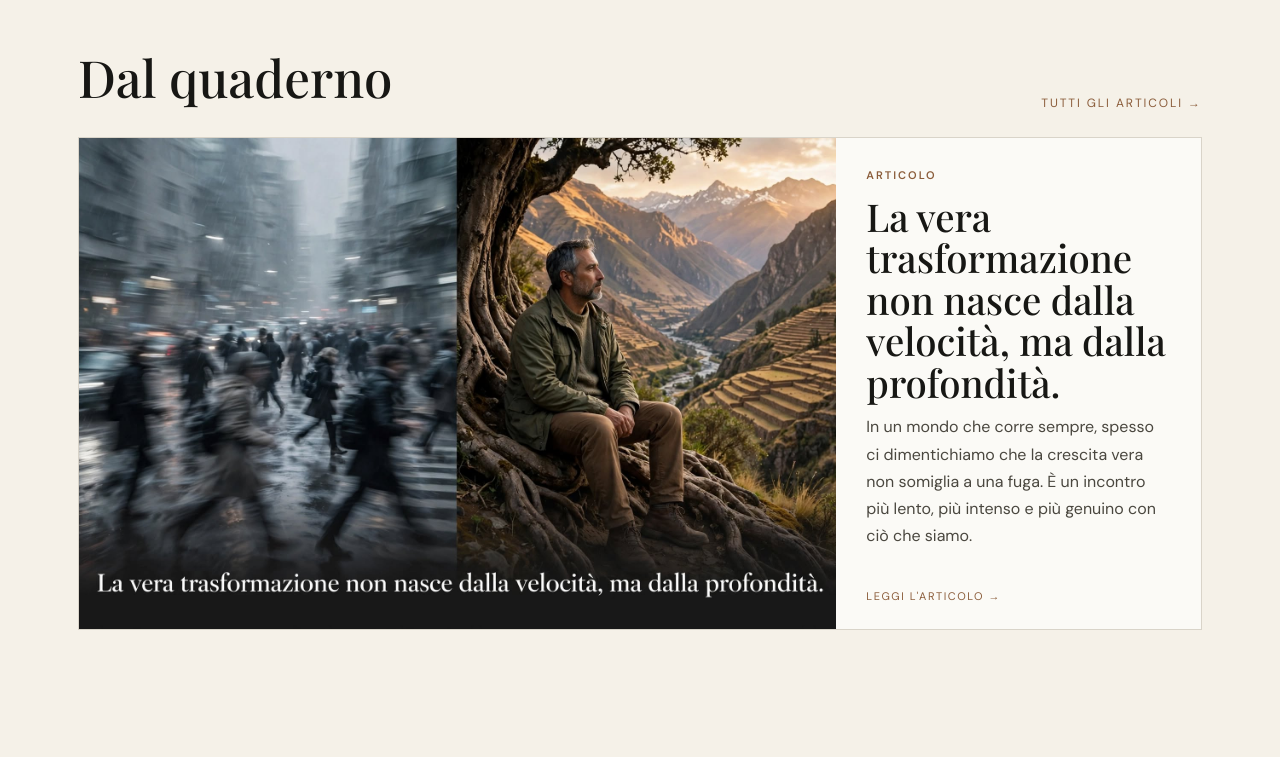
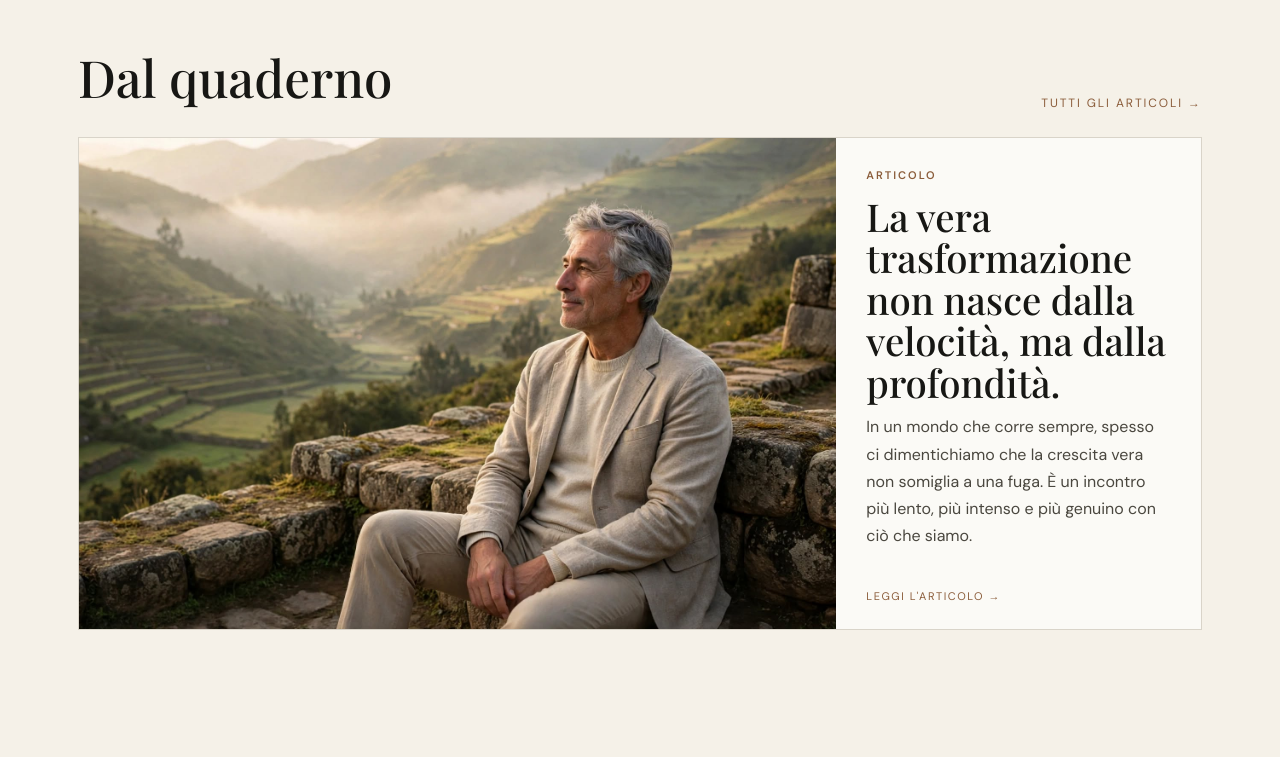
Before and after one commit to mncusco/Blog, a plain HTML site: page index.html in a window 1280 px wide. Shown: the part 660-1417 px from the top of the page. Drawn offline with nearby package versions, Linux system fonts and the light colour scheme.

Commit message:
Home: nuova foto nella feature card (La velocita) sostituisce il placeholder, copertina articolo invariata

```diff
--- a/index.html
+++ b/index.html
@@ -37,7 +37,7 @@
 <main>
 <section class="hero"><div class="hero-bg"><img src="https://mncusco.github.io/Blog/images/hero-mountain-sunrise.jpg" alt="Viandante in piedi su una roccia di fronte a una vetta andina avvolta nel sole."></div><div class="hero-inner"><div><div class="eyebrow">Una voce personale · dal 1971</div><h1>Per educare un essere umano bisogna partire dal cuore.</h1><p>Un luogo per pensare, raccontare, mettere in discussione ciò che crediamo di sapere e condividere ciò che la vita ha insegnato.</p></div><div class="hero-note"><strong>Non una scuola. Non una formula.</strong>Un archivio vivo di esperienze, idee, incontri e domande. Perché la conoscenza che non passa dal cuore rimane soltanto informazione.</div></div></section>
 <div class="rule"></div>
-<section class="section" id="articoli"><div class="section-head"><h2>Dal quaderno</h2><a class="view" href="articoli.html">Tutti gli articoli →</a></div><article class="feature"><div class="feature-image"><img src="images/la-trasformazione-copertina.jpg" alt="La trasformazione non nasce dalla velocità: è un incontro più lento, più intenso e più genuino con ciò che siamo"></div><div class="feature-copy"><div class="tag">Articolo</div><h3>La vera trasformazione non nasce dalla velocità, ma dalla profondità.</h3><p>In un mondo che corre sempre, spesso ci dimentichiamo che la crescita vera non somiglia a una fuga. È un incontro più lento, più intenso e più genuino con ciò che siamo.</p><a class="read" href="la-trasformazione-non-nasce-dalla-velocita.html">Leggi l'articolo →</a></div></article></section>
+<section class="section" id="articoli"><div class="section-head"><h2>Dal quaderno</h2><a class="view" href="articoli.html">Tutti gli articoli →</a></div><article class="feature"><div class="feature-image"><img src="images/feature-card-velocita.jpg" alt="La trasformazione non nasce dalla velocità: è un incontro più lento, più intenso e più genuino con ciò che siamo"></div><div class="feature-copy"><div class="tag">Articolo</div><h3>La vera trasformazione non nasce dalla velocità, ma dalla profondità.</h3><p>In un mondo che corre sempre, spesso ci dimentichiamo che la crescita vera non somiglia a una fuga. È un incontro più lento, più intenso e più genuino con ciò che siamo.</p><a class="read" href="la-trasformazione-non-nasce-dalla-velocita.html">Leggi l'articolo →</a></div></article></section>
 <section class="section" id="pensiero"><div class="section-head"><h2>Idee che restano</h2><a class="view" href="#">Esplora →</a></div><div class="grid"><article class="card"><div class="tag">Educazione</div><h3>Prima di capire l'altro, ascoltalo.</h3><p>Il vero cambiamento inizia quando smettiamo di spiegare e cominciamo a sentire.</p><a class="read" href="prima-di-capire-laltro-ascoltalo.html">Leggi →</a></article><article class="card"><div class="tag">Consapevolezza</div><h3>La libertà inizia da una domanda.</h3><p>Non serve avere tutte le risposte. Serve avere il coraggio di domandare davvero.</p><a class="read" href="la-liberta-comincia-da-una-domanda.html">Leggi →</a></article><article class="card"><div class="tag">Viaggio</div><h3>La montagna che portiamo dentro.</h3><p>Ogni esperienza ci trasforma e ci lascia un profilo, una cima a cui tornare.</p><a class="read" href="la-montagna-che-portiamo-dentro.html">Leggi →</a></article></div></section>
 <section class="manifesto" id="esperienze"><div class="manifesto-inner"><h2>Il viaggio non serve a cambiare luogo. Serve a cambiare sguardo.</h2><p>Per oltre trent'anni ho attraversato paesi, culture, professioni e persone. Alcuni incontri hanno lasciato una traccia più profonda di qualsiasi itinerario. Qui raccolgo quelle tracce: il Perù, l'Amazzonia, le montagne, la formazione, la PNL, gli esseri umani.<br><br>Non come verità da insegnare. Come esperienze da condividere.</p></div></section>
 <section class="section about" id="chi-sono"><div class="about-mark"><a href="https://mncusco.github.io/Blog/coaching-one-to-one.html"><img src="images/logo-mb-stamp.png" alt="Emblema Marcello Buglione — NLP Trainer, Coach, Sanatore Andino"></a></div><div><div class="tag">Chi sono</div><h2>Una vita in movimento.</h2><p>Marcello Buglione è formatore, coach, viaggiatore e autore. Ha lavorato per decenni in contesti internazionali, attraversando culture e professioni diverse. La sua ricerca personale unisce esperienza, comunicazione, mente, relazioni e rapporto con la natura.</p><p>Questo sito nasce per raccogliere ciò che vale la pena non perdere: pensieri, storie, libri, esperienze e domande.</p><a class="read" href="chi-sono.html">Conosci Marcello →</a></div></section>
```
Also changed, not shown: images/feature-card-velocita.jpg (added).
